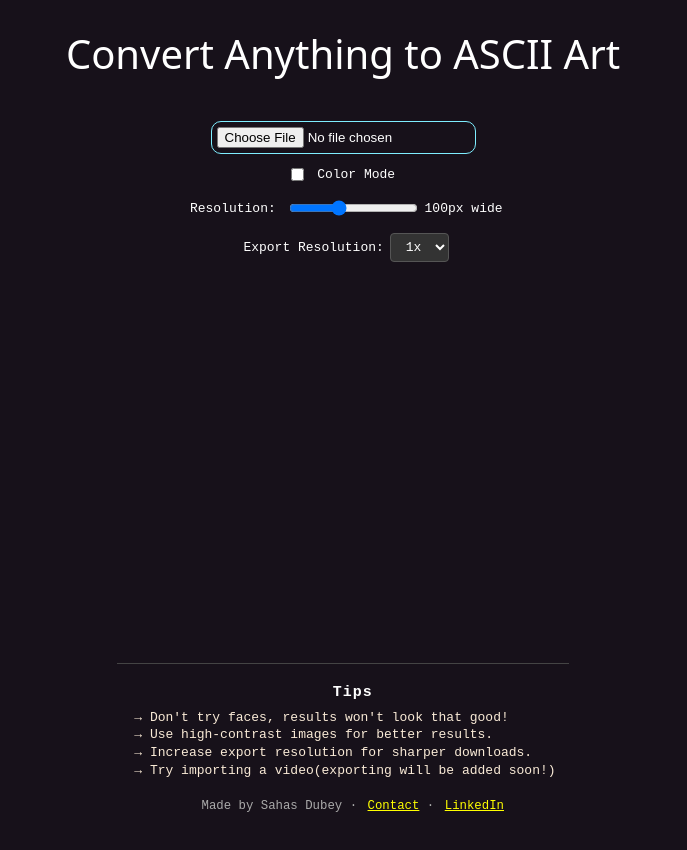
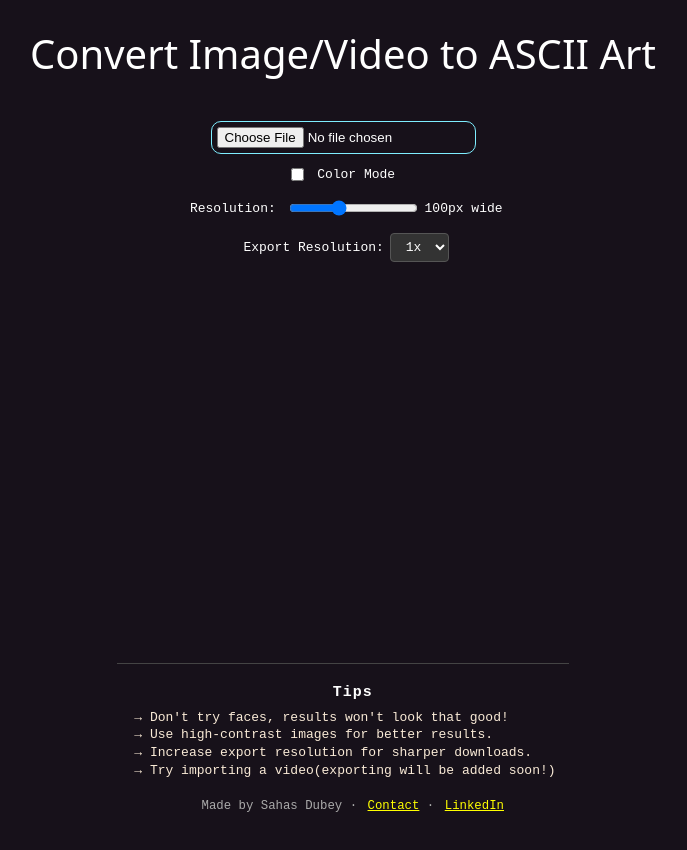
Before and after one commit to sahas025/ascii_art, a plain HTML site: page index.html in a window 1280 px wide. Shown: the whole page, without its empty margins (297-984 px from the left). Drawn offline with Linux system fonts and the light colour scheme; a web font is replaced by a local one.

Commit message:
changed title for clarity

```diff
--- a/index.html
+++ b/index.html
@@ -10,7 +10,7 @@
 <link rel="stylesheet" href="styles.css">
 </head>
 <body>
-  <h2>Convert Anything to ASCII Art</h2>
+  <h2>Convert Image/Video to ASCII Art</h2>
 
   <div id="controls">
     <div>
```
